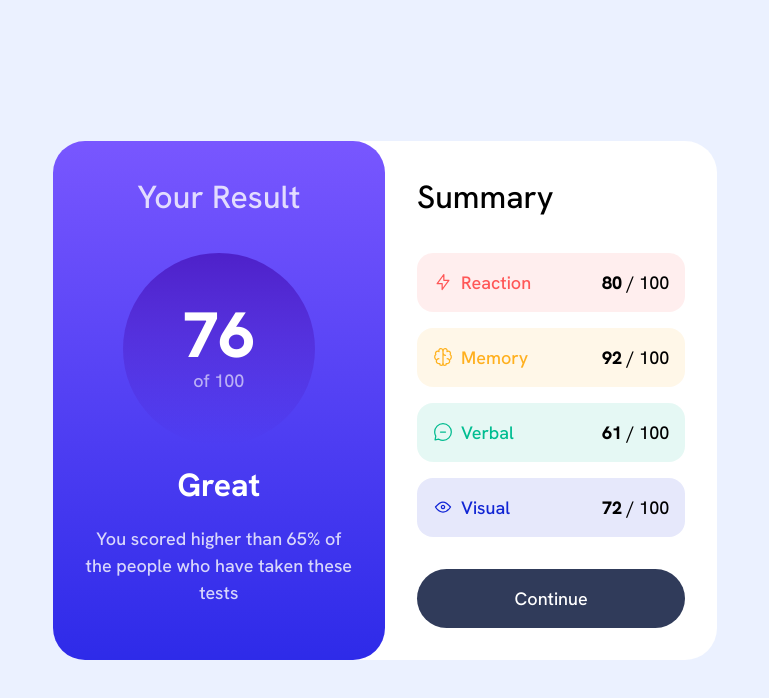
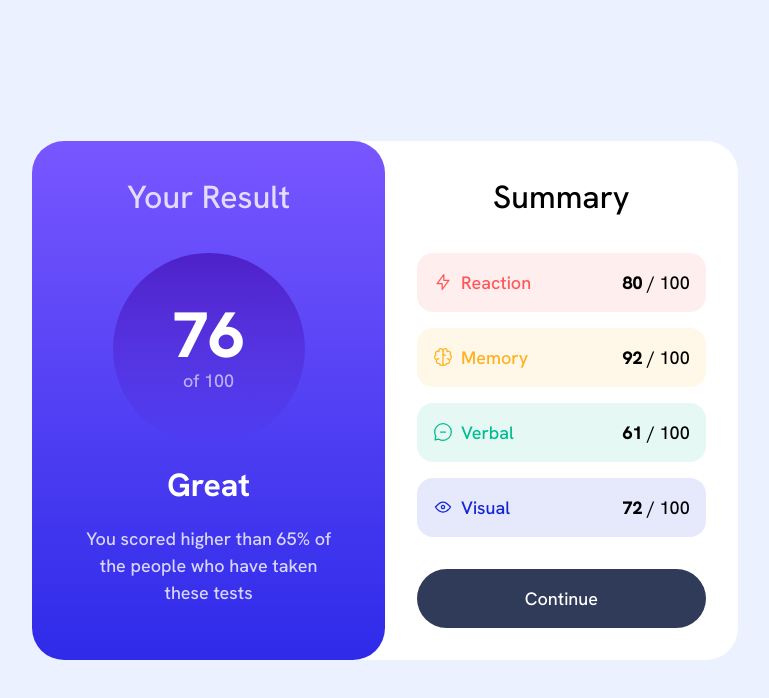
Before and after one commit to sgarcialaguna/fm-results-summary, a website built with Vite: page index.html in a window 1280 px wide. Shown: the whole page, without its empty margins (255-1024 px from the left). Built offline with nearby package versions, Linux system fonts and the light colour scheme.

Commit message:
A couple adjustments. Mobile design. Use some shortcuts

```diff
--- a/index.html
+++ b/index.html
@@ -7,63 +7,58 @@
   <link rel="stylesheet" href="reset.css" />
   <script src="./main.js" type="module"></script>
   <title>Document</title>
+  <style>[un-cloak] { display: none }</style>
 </head>
 <body font-sans text-1.125rem fw-500 bg-neutral100>
-  <main grid place-items-center h-screen rounded-8>
-    <div flex bg-white rounded-8>
+  <main grid place-items-center h-screen rounded-8 un-cloak>
+    <div flex bg-white rounded-8 flex-wrap lt-md:flex-col>
 
       <section
-      flex-1
-      max-w-40ch
-      grid
-      content-start
-      text-center
+      half-card
       bg-gradient="linear from-primary300 to-primary400"
       text-white
-      rounded-8
-      p-8>
+      >
 
       <h1 fw-500 text-8 opacity-80 mb-8>Your Result</h1>
-      <div rounded-50% w-12rem h-12rem flex flex-col items-center justify-center mx-a mb-4
-      bg-gradient="linear from-circleTop to-circleBottom"
+      <div circle bg-gradient="linear from-circleTop to-circleBottom"
       >
 
       <div text-4rem leading-none fw-800>76</div>
       <div opacity-60>of 100</div>
     </div>
     <p text-8 fw-700 mb-4>Great</p>
-    <p opacity-80>
+    <p opacity-80 w-25ch mx-a>
       You scored higher than 65% of the people who have taken these
       tests
     </p>
   </section>
 
-  <section flex-1 max-w-45ch grid content-start p-8>
+  <section half-card>
     <h2 text-8 fw-500 mb-8>Summary</h2>
     <div grid gap-4 mb-8>
-      <summary-item flex rounded-4 p-4 items-center bg-accent1 bg-opacity-10>
+      <div class="summary-item bg-accent1 bg-opacity-10">
         <img mr-2 src="assets/images/icon-reaction.svg"></img>
         <h3 text-accent1>Reaction</h3>
         <p ml-a><span fw-800>80</span> / 100</p>
-      </summary-item>
+      </div>
 
-      <summary-item flex rounded-4 p-4 items-center bg-accent2 bg-opacity-10>
+      <div summary-item bg-accent2 bg-opacity-10>
         <img mr-2 src="assets/images/icon-memory.svg"></img>
         <h3 text-accent2>Memory</h3>
         <p ml-a><span fw-800>92</span> / 100</p>
-      </summary-item>
+      </div>
 
-      <summary-item flex rounded-4 p-4 items-center bg-accent3 bg-opacity-10>
+      <div summary-item bg-accent3 bg-opacity-10>
         <img mr-2 src="assets/images/icon-verbal.svg"></img>
         <h3 text-accent3>Verbal</h3>
         <p ml-a><span fw-800>61</span> / 100</p>
-      </summary-item>
+      </div>
 
-      <summary-item flex rounded-4 p-4 items-center bg-accent4 bg-opacity-10>
+      <div summary-item bg-accent4 bg-opacity-10>
         <img mr-2 src="assets/images/icon-visual.svg"></img>
         <h3 text-accent4>Visual</h3>
         <p ml-a><span fw-800>72</span> / 100</p>
-      </summary-item>
+      </div>
     </div>
     <button bg-neutral700 p-4 text-white border-none rounded-8 hover:bg-circle-top>Continue</button>
   </section>
--- a/uno.config.ts
+++ b/uno.config.ts
@@ -8,8 +8,11 @@ import {
 } from 'unocss'
 
 export default defineConfig({
-    shortcuts: [
-        // ...
+    shortcuts: [{
+        'summary-item': 'flex rounded-4 p-4 items-center',
+        'half-card': 'flex-1 w-35ch grid content-start text-center rounded-8 p-8',
+        'circle': 'rounded-50% w-12rem h-12rem flex flex-col items-center justify-center mx-a mb-4'
+    },
     ],
     theme: {
         colors: {
@@ -27,8 +30,6 @@ export default defineConfig({
             accent2: 'hsl(39, 100%, 56%)',
             accent3: 'hsl(166, 100%, 37%)',
             accent4: 'hsl(234, 85%, 45%)',
-
-
         }
     },
     presets: [
```
